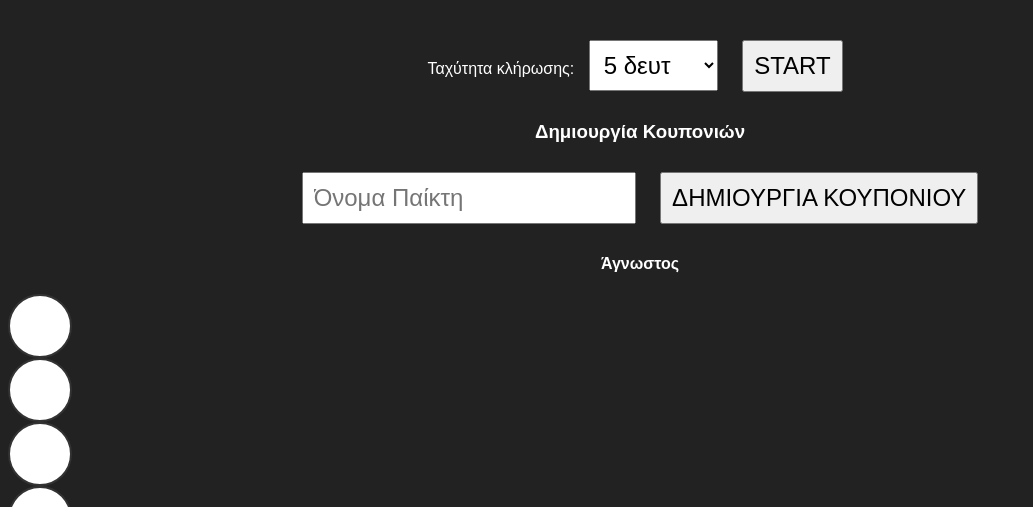
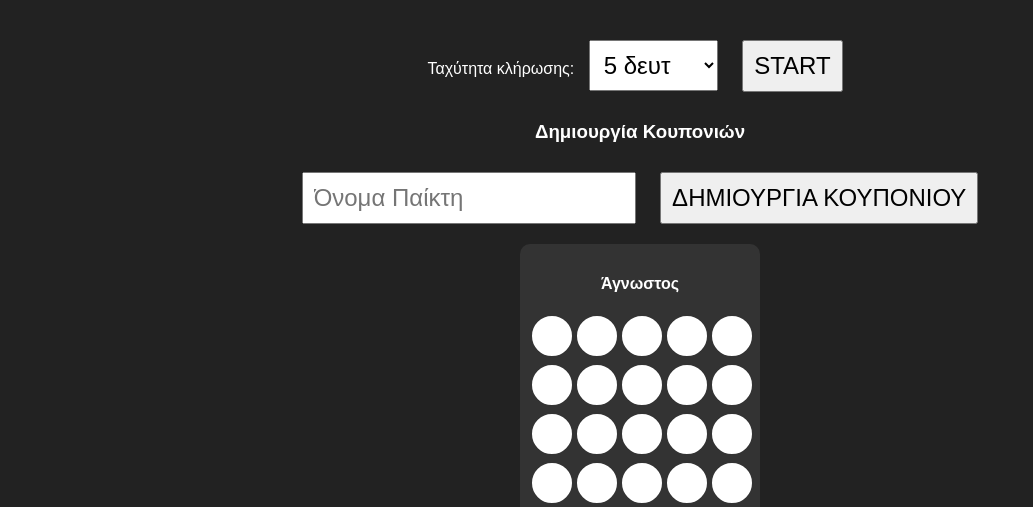
Before and after one commit to knitman/bingo2026, a website: page public/hall.html in a window 1280 px wide. Both pictures are taken after a click on the button "ΔΗΜΙΟΥΡΓΙΑ ΚΟΥΠΟΝΙΟΥ". Shown: the part 266-773 px from the top of the page, without its empty margins (0-1033 px from the left). Drawn offline with nearby package versions, Linux system fonts and the light colour scheme; no server answers.

Commit message:
style.css

```diff
--- a/public/style.css
+++ b/public/style.css
@@ -10,8 +10,12 @@ body { font-family: Arial; text-align:center; background:#222; color:#fff; }
 
 button, select, input { font-size:24px; margin:10px; padding:10px; }
 
-#grid { display:grid; grid-template-columns:repeat(5,60px); grid-gap:5px; justify-content:center; margin-top:20px; }
-.cell { width:60px; height:60px; line-height:60px; border-radius:50%; background:#fff; border:2px solid #333; font-weight:bold; }
+.tickets { margin-top:30px; }
+
+.ticket { display:inline-block; background:#333; padding:10px; margin:10px; border-radius:10px; }
+
+.grid { display:grid; grid-template-columns:repeat(5,40px); grid-gap:5px; justify-content:center; }
+.cell { width:40px; height:40px; line-height:40px; border-radius:50%; background:#fff; border:2px solid #333; font-weight:bold; }
 .cell.mark { background:#4caf50; color:#fff; transition:all 0.5s; }
 
 #winner { display:none; position:fixed; top:0; left:0; right:0; bottom:0; background:rgba(0,0,0,0.7); color:#fff; justify-content:center; align-items:center; flex-direction:column; font-size:24px; }
```
